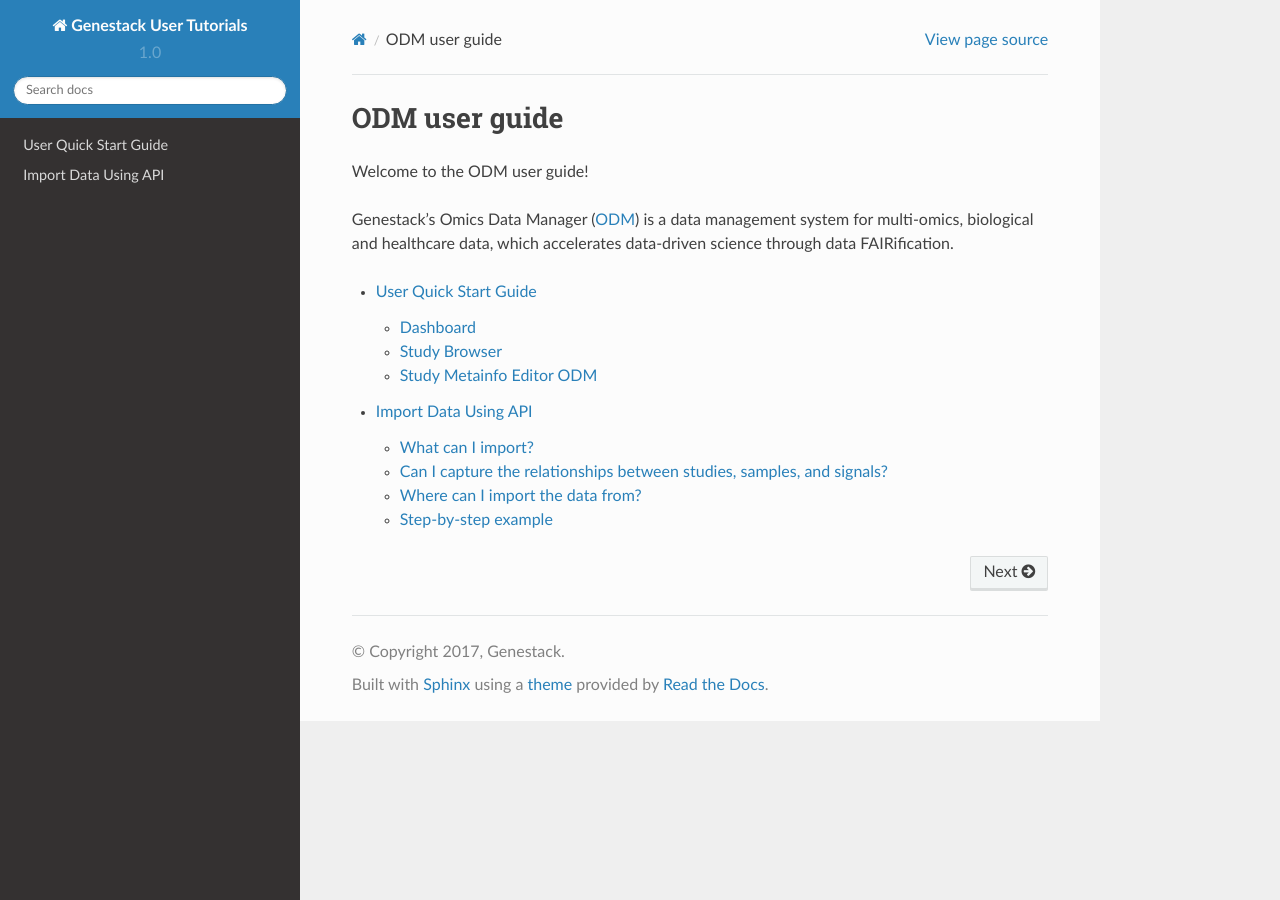
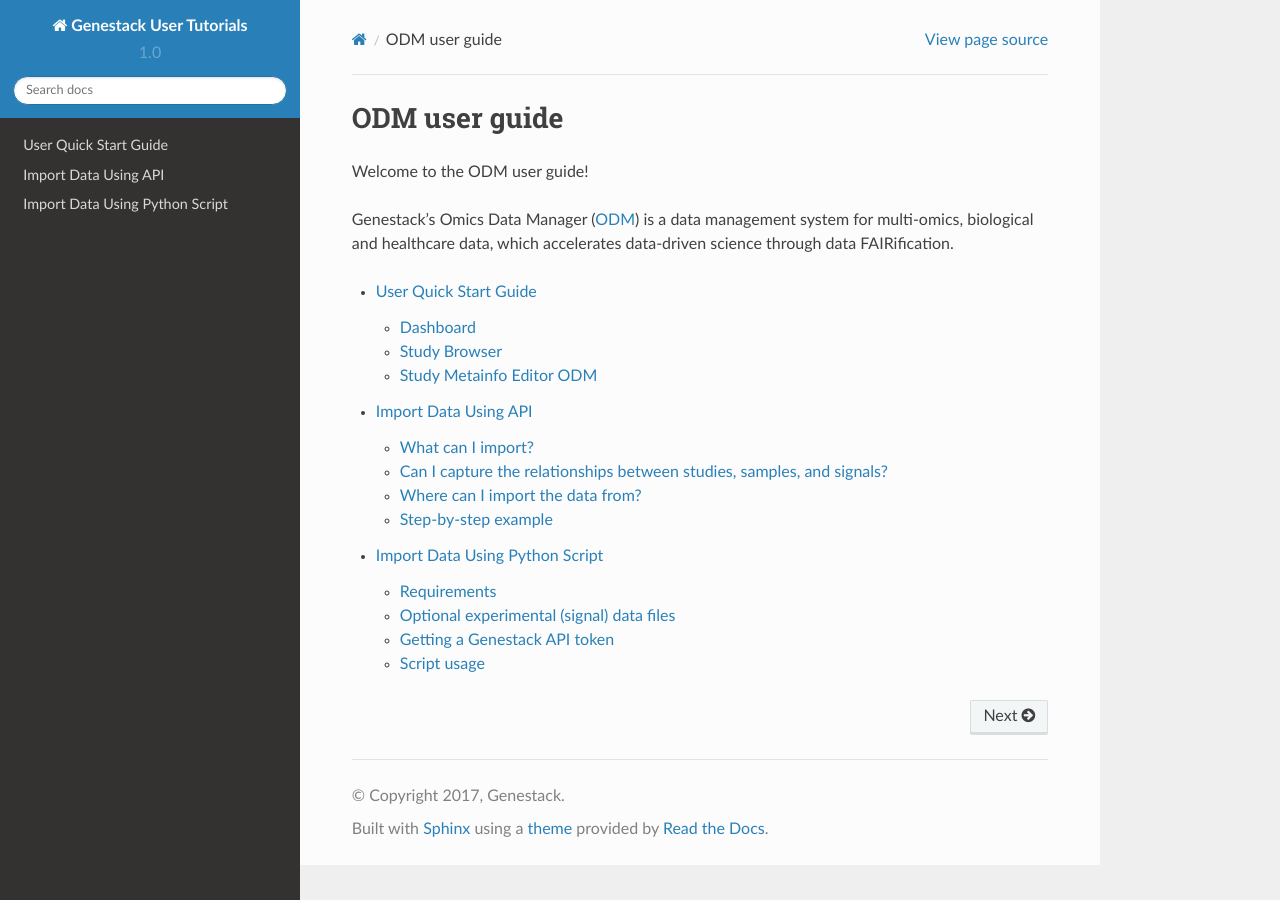
Before and after one commit to genestack/user-guide, a Sphinx documentation site: the page built from source/index.rst, in a window 1280 px wide. Built offline with Sphinx 7.4.7 and the Read the Docs theme 2.0.0, drawn with Linux system fonts in a browser that asks for light colours.

Commit message:
added link to import via python script

```diff
--- a/source/index.rst
+++ b/source/index.rst
@@ -15,3 +15,4 @@
    doc-odm-user-guide/index
    doc-odm-user-guide/quickstart_user
    doc-odm-user-guide/import-data-using-api
+   doc-odm-user-guide/import-data-using-python-script
```
